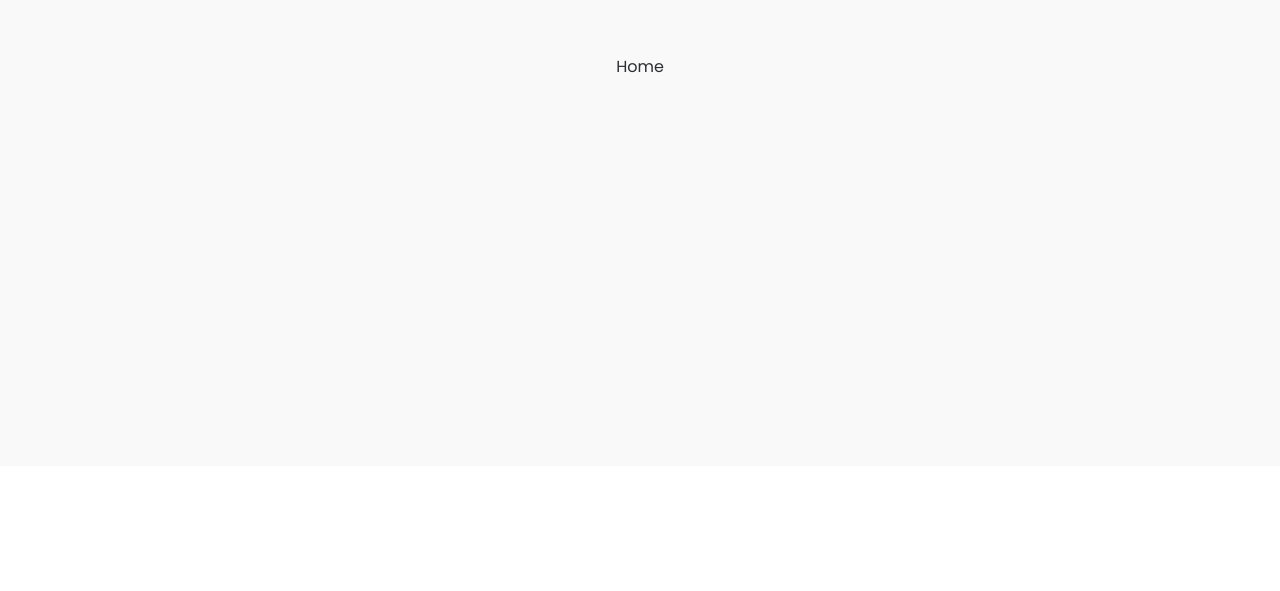
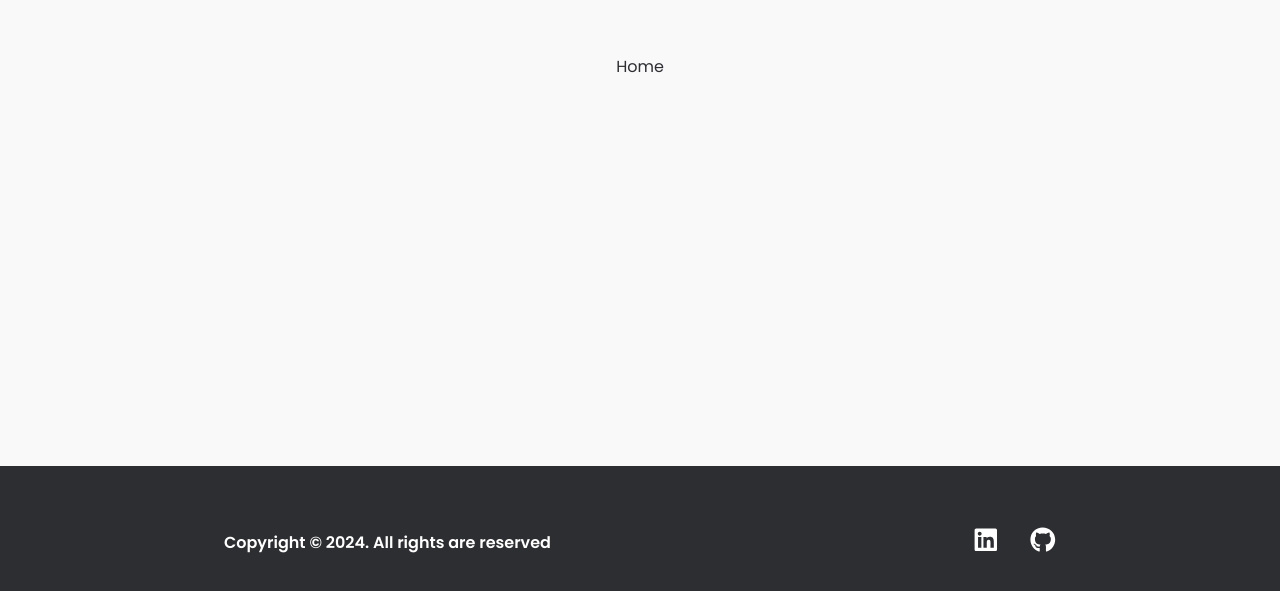
Before and after one commit to rvmelo/my-portfolio, a React (Vite) app: page / in a window 1280 px wide. Shown: the part 413-1004 px from the top of the page. Before the commit the page ends 879 px from the top, so only its background shows below. Built offline with nearby package versions, Linux system fonts and the light colour scheme; the HTML template or start-up script is replaced by a standard one.

Commit message:
feat: add footer

```diff
--- a/package.json
+++ b/package.json
@@ -10,6 +10,10 @@
     "preview": "vite preview"
   },
   "dependencies": {
+    "@fortawesome/fontawesome-svg-core": "^6.5.1",
+    "@fortawesome/free-brands-svg-icons": "^6.5.1",
+    "@fortawesome/free-solid-svg-icons": "^6.5.1",
+    "@fortawesome/react-fontawesome": "^0.2.0",
     "react": "^18.2.0",
     "react-dom": "^18.2.0",
     "styled-components": "^6.1.8"
--- /dev/null
+++ b/src/components/footer/index.tsx
@@ -0,0 +1,42 @@
+import React from 'react'
+import { FontAwesomeIcon } from '@fortawesome/react-fontawesome'
+import { faGithub, faLinkedin } from '@fortawesome/free-brands-svg-icons'
+import { useTheme } from 'styled-components'
+import { ContentContainer } from '../styles'
+import { FooterContainer, FooterContent, IconWrapper } from './styles'
+
+export const Footer: React.FC = () => {
+  const theme = useTheme()
+
+  return (
+    <FooterContainer>
+      <ContentContainer>
+        <FooterContent>
+          <span>Copyright © 2024. All rights are reserved</span>
+          <IconWrapper>
+            <a
+              href="https://www.linkedin.com/in/roberto-melo-04a6a0158/"
+              target="_blank"
+              rel="noreferrer"
+            >
+              <FontAwesomeIcon
+                icon={faLinkedin}
+                color={theme.colors.footerText}
+              />
+            </a>
+            <a
+              href="https://github.com/rvmelo"
+              target="_blank"
+              rel="noreferrer"
+            >
+              <FontAwesomeIcon
+                icon={faGithub}
+                color={theme.colors.footerText}
+              />
+            </a>
+          </IconWrapper>
+        </FooterContent>
+      </ContentContainer>
+    </FooterContainer>
+  )
+}
--- /dev/null
+++ b/src/components/footer/styles.ts
@@ -0,0 +1,38 @@
+import styled from 'styled-components'
+
+export const FooterContainer = styled.footer`
+  width: 100%;
+  padding: 3.8rem 0;
+  background: ${({ theme }) => theme.colors.footerBackground};
+`
+
+export const IconWrapper = styled.div`
+  display: flex;
+  flex-direction: row;
+  align-items: center;
+  gap: 2rem;
+`
+
+export const FooterContent = styled.div`
+  display: flex;
+  flex-direction: row;
+  align-items: center;
+  justify-content: space-between;
+
+  span {
+    color: ${({ theme }) => theme.colors.footerText};
+    font-size: ${({ theme }) => theme.fonts.m};
+    font-weight: 600;
+  }
+
+  svg {
+    width: 1.6rem;
+    height: 1.6rem;
+    cursor: pointer;
+    transition: all 0.23s ease-in-out;
+  }
+
+  svg:hover {
+    transform: scale(1.2);
+  }
+`
--- a/src/components/layout/index.tsx
+++ b/src/components/layout/index.tsx
@@ -1,5 +1,6 @@
 import React from 'react'
 import { Header } from '../header'
+import { Footer } from '../footer'
 
 interface LayoutProps {
   children: React.ReactNode
@@ -10,6 +11,7 @@ export const Layout: React.FC<LayoutProps> = ({ children }) => {
     <>
       <Header />
       {children}
+      <Footer />
     </>
   )
 }
--- /dev/null
+++ b/src/components/styles.ts
@@ -0,0 +1,6 @@
+import styled from 'styled-components'
+
+export const ContentContainer = styled.div`
+  max-width: 65vw;
+  margin: 0 auto;
+`
--- a/src/styles/themes/light.ts
+++ b/src/styles/themes/light.ts
@@ -6,6 +6,9 @@ export const lightTheme = {
     text: '#767676',
     text2: '#555',
     primary: '#147efb',
+
+    footerBackground: '#2d2e32',
+    footerText: '#fff',
   },
   fonts: {
     // rem unit
```
Also changed, not shown: 1 other file (tests, documents, lock files or other folders).
